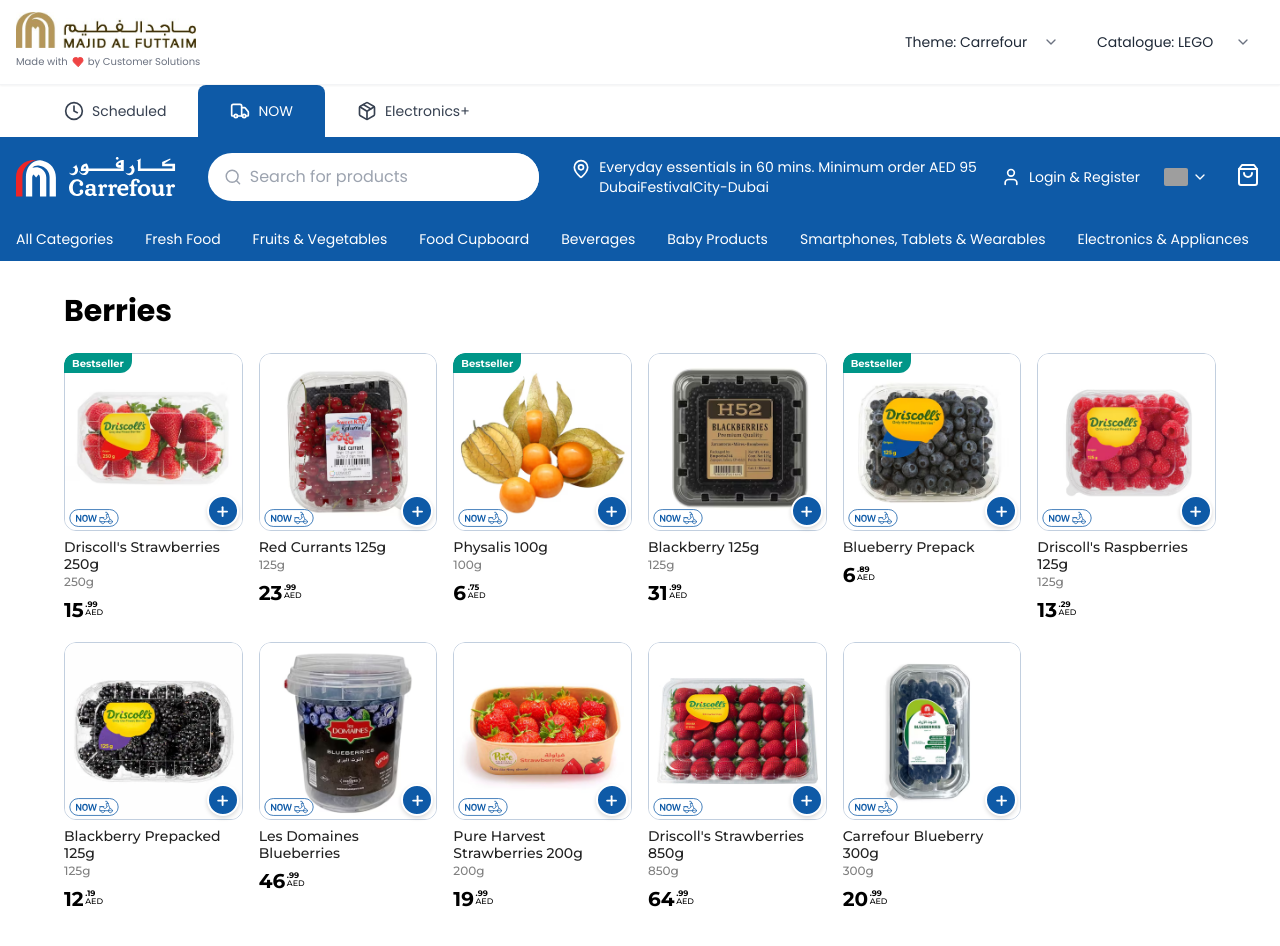
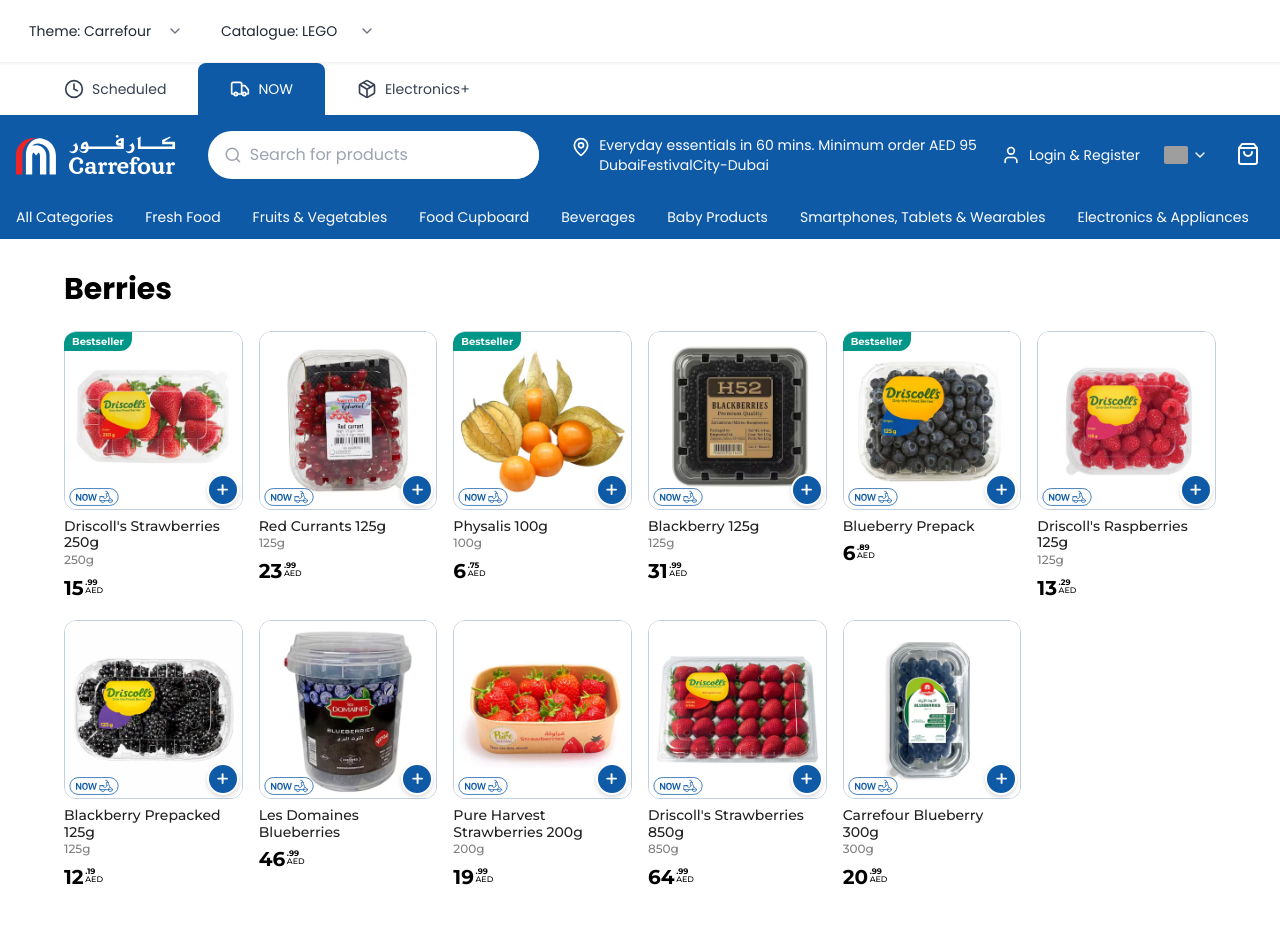
Before and after one commit to moathobeidat/crf-crf, a Next.js app: page /carrefour in a window 1280 px wide. Shown: the top 946 px of the page. Built offline with nearby package versions, Linux system fonts and the light colour scheme; grey boxes are pictures that could not be loaded.

Commit message:
Remove logo:

```diff
--- a/components/global-header.tsx
+++ b/components/global-header.tsx
@@ -47,19 +47,6 @@ export function GlobalHeader() {
       <div className="container mx-auto px-4">
         <div className="flex flex-col md:flex-row items-center justify-between gap-4">
           {/* Logo and tagline */}
-          <div className="flex flex-col items-center md:items-start">
-            <Image
-              src="/images/MAF_Logo_Bilingual_Left_RGB.jpg"
-              alt="Majid Al Futtaim"
-              width={180}
-              height={60}
-              className="h-auto"
-            />
-            <div className="text-xs text-gray-500 mt-1 flex items-center">
-              Made with <Heart className="h-3 w-3 mx-1 text-red-500 fill-red-500" /> by Customer Solutions
-            </div>
-          </div>
-
           {/* Dropdowns container */}
           <div className="flex flex-col sm:flex-row gap-3 w-full md:w-auto">
             {/* Theme dropdown */}
```
